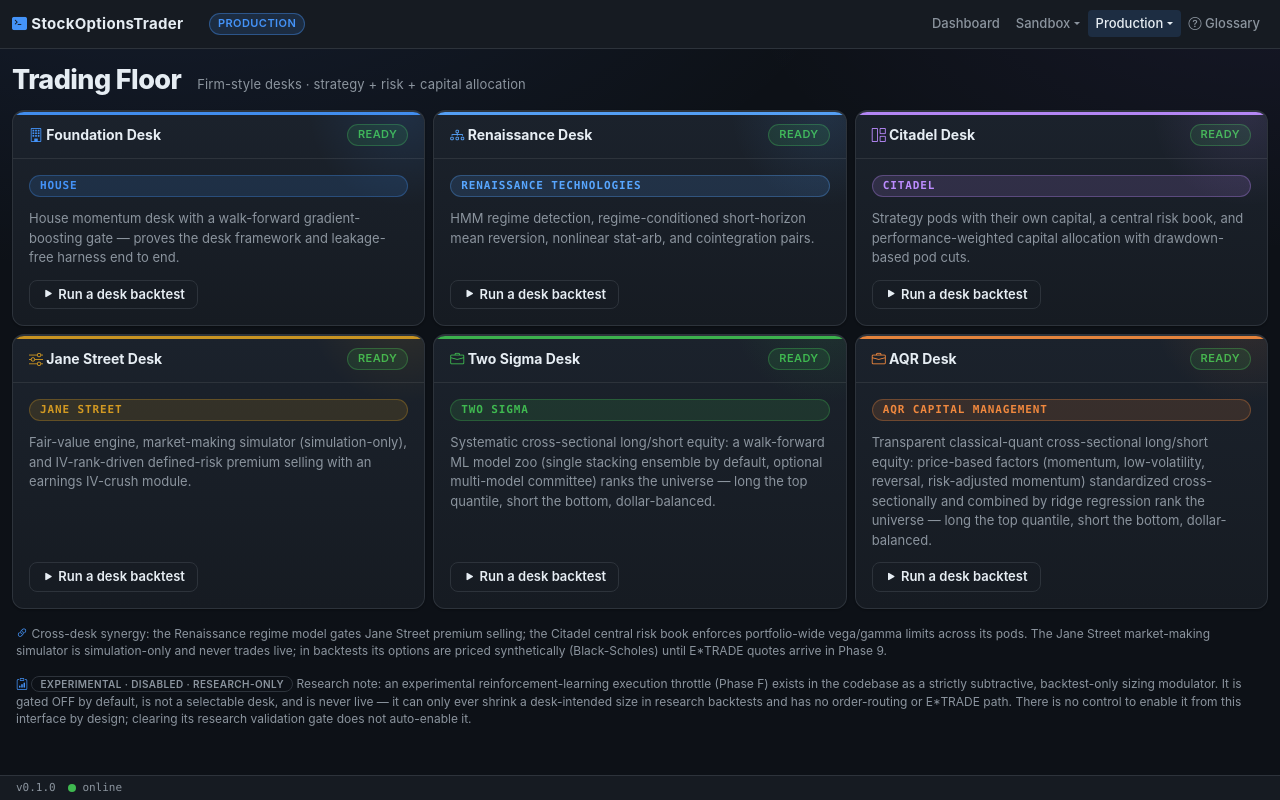
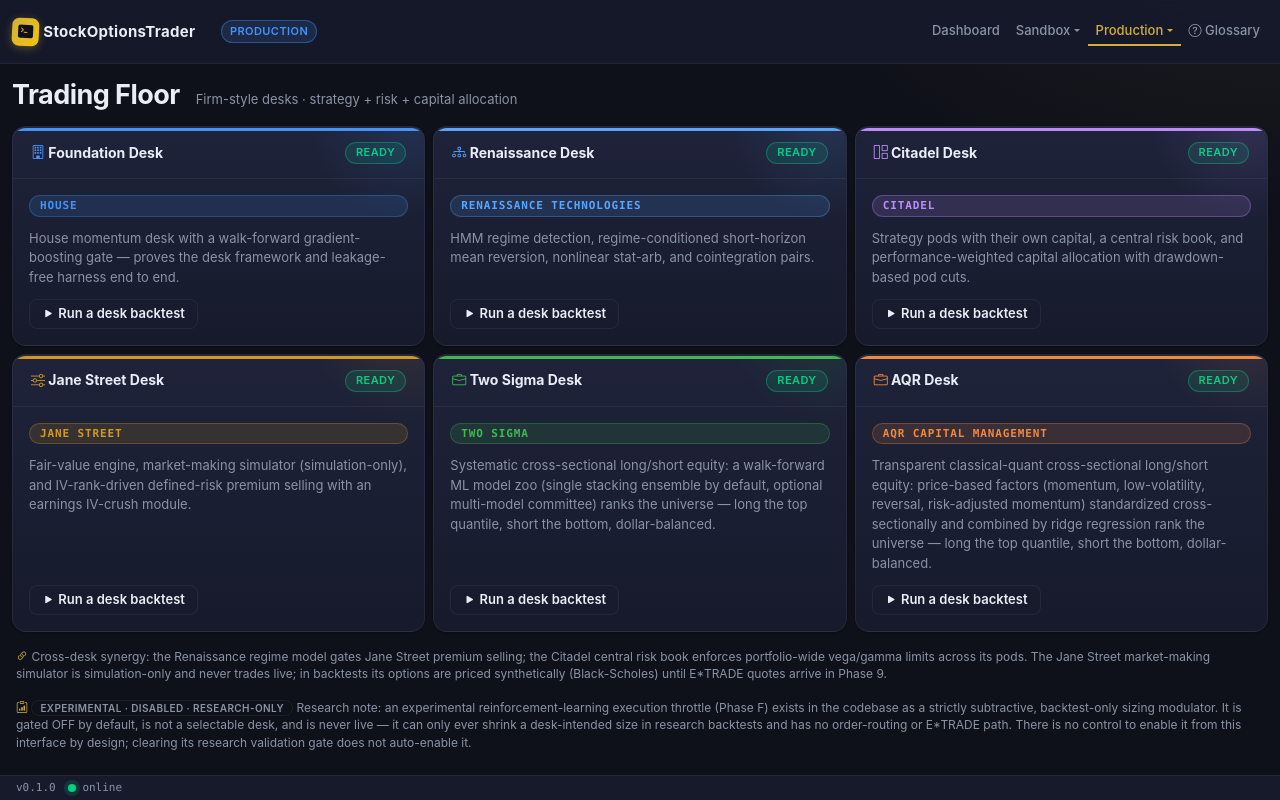
Before and after one commit to km8trix/StockOptionsTrader, a Flask app: page /floor in a window 1280 px wide. Run offline with Flask 3, Linux system fonts and the light colour scheme; some libraries are stand-ins or nearby versions.

Commit message:
refactor(ui): retheme flagship redesign to "Modern Financial Professional" (gold/navy)
Reworks redesign.css to the gold-on-navy spec: deep navy (#0f111a) bg, card
surface #161a2b with hairline rgba(255,255,255,.06) borders, gold (#d4af37)
brand with a gold-gradient primary button (black text), rise-green (#00d084)
/ fall-red (#ff4757) P&L, Satoshi + JetBrains Mono families (graceful
fallback until vendored — app is zero-CDN), -4px hover lift + gold glow,
blurred sticky nav with a rotated gold logo chip and gold active underline,
thin dark scrollbars, white/5 table headers, and a pulsing status footer.

Implemented purely by overriding the style.css tokens on `body.ui-next`, so
the change is a single CSS file and the other 6 pages stay byte-identical.
Skipped the spec's market-index / news-timeline / AI-pick components — no
data or feature backs them, so they'd be fake UI.

Verified live: Dashboard + Trading Floor render the gold/navy theme, gold
content links, zero console errors. CSS-only — no template/Python change.

Co-Authored-By: Claude Opus 4.8 <noreply@anthropic.com>

```diff
--- a/gui/static/css/redesign.css
+++ b/gui/static/css/redesign.css
@@ -1,156 +1,221 @@
 /* ==========================================================================
-   redesign.css — "Terminal Pro" elevation layer
-   A polished, desktop-first uplift of the base terminal theme, scoped to the
-   flagship pages via `body.ui-next` (Dashboard + Trading Floor). Pages without
-   that class are visually UNCHANGED — this is a flagship-first rollout.
-   Additive only: new tokens below are inert where .ui-next is absent.
-   Builds on style.css tokens (--bg, --surface, --accent, --gain, etc.).
+   redesign.css — "Modern Financial Professional" (Gold & Dark)
+   A gold-on-navy fintech theme, scoped to the flagship pages via
+   `body.ui-next` (Dashboard + Trading Floor). Pages without that class are
+   visually UNCHANGED — flagship-first rollout. Achieved purely by overriding
+   the style.css design tokens on `body.ui-next`, so existing components
+   (cards, tables, nav, footer) re-skin automatically.
+
+   FONTS: the spec calls for 'Satoshi' (UI) + 'JetBrains Mono' (numbers).
+   This app is intentionally zero-CDN (Docker-ready), so they are declared
+   with graceful fallbacks below and only activate once the .woff2 files are
+   vendored. To enable, drop the files under gui/static/vendor/fonts/ and add:
+     @font-face { font-family:'Satoshi'; src:url('../vendor/fonts/Satoshi-Variable.woff2') format('woff2'); font-weight:300 900; }
+     @font-face { font-family:'JetBrains Mono'; src:url('../vendor/fonts/JetBrainsMono.woff2') format('woff2'); font-weight:400 700; }
    ========================================================================== */
 
-:root,
-[data-bs-theme="dark"] {
-    /* Brand accent (a touch more vivid than --accent) + signature gradient,
-       used sparingly: primary actions, hero accents, desk bars. */
-    --brand: #5b8cff;
-    --brand-2: #8ba6ff;
-    --brand-grad: linear-gradient(135deg, #5b8cff 0%, #8b6cff 100%);
+body.ui-next {
+    /* ---- Palette: Gold & Dark ---- */
+    --bg: #0f111a;            /* deep navy page */
+    --surface: #161a2b;      /* cards, nav, panels */
+    --surface-2: #1e233a;    /* hover / inset / elevated top */
+    --surface-elev: #1e233a;
+    --border: rgba(255, 255, 255, 0.06);
+    --text: #e8edf6;
+    --text-muted: #8a93a6;   /* slate */
 
-    /* Elevated surface + radii (the base 6px reads utilitarian; 10–14px reads
-       modern fintech without going soft). */
-    --surface-elev: #1b222c;
+    --accent: #d4af37;       /* gold brand */
+    --brand: #d4af37;
+    --gold-grad: linear-gradient(135deg, #d4af37 0%, #f1c40f 100%);
+    --gain: #00d084;         /* rise green */
+    --gain-dim: rgba(0, 208, 132, 0.12);
+    --loss: #ff4757;         /* fall red */
+    --loss-dim: rgba(255, 71, 87, 0.12);
+
+    /* Map Bootstrap tokens onto the gold/navy palette */
+    --bs-body-bg: var(--bg);
+    --bs-body-color: var(--text);
+    --bs-border-color: var(--border);
+    --bs-link-color: var(--accent);
+    --bs-success: var(--gain);
+    --bs-danger: var(--loss);
+
+    /* ---- Type: Satoshi UI + JetBrains Mono numbers (fallbacks until vendored) ---- */
+    --font-ui: 'Satoshi', -apple-system, BlinkMacSystemFont, 'Segoe UI', Roboto,
+        'Helvetica Neue', Arial, sans-serif;
+    --font-mono: 'JetBrains Mono', ui-monospace, SFMono-Regular, 'SF Mono', Menlo,
+        Consolas, 'Liberation Mono', monospace;
+
+    /* ---- Geometry / motion ---- */
     --radius-sm: 8px;
-    --radius: 12px;
-    --radius-lg: 16px;
+    --radius: 14px;
+    --radius-lg: 18px;
+    --ease: cubic-bezier(0.4, 0, 0.2, 1);
+    --shadow-sm: 0 1px 2px rgba(0, 0, 0, 0.35);
+    --shadow-md: 0 10px 26px rgba(0, 0, 0, 0.45);
+    --shadow-lg: 0 18px 44px rgba(0, 0, 0, 0.55);
+    --glow-gold: 0 10px 30px rgba(212, 175, 55, 0.22);
+    --ring: inset 0 0 0 1px rgba(255, 255, 255, 0.04);
 
-    /* Elevation: depth instead of flat hairlines. */
-    --shadow-sm: 0 1px 2px rgba(0, 0, 0, 0.30);
-    --shadow-md: 0 6px 20px rgba(0, 0, 0, 0.38);
-    --shadow-lg: 0 16px 40px rgba(0, 0, 0, 0.48);
-    --ring: inset 0 0 0 1px rgba(255, 255, 255, 0.04);
-}
-
-/* --------------------------------------------------------------------------
-   Page backdrop — subtle brand aurora, fixed so it doesn't scroll-jump
-   -------------------------------------------------------------------------- */
-body.ui-next {
+    /* Subtle gold corner glow on the deep navy, nothing more. */
     background:
-        radial-gradient(1200px 620px at 12% -12%, rgba(91, 140, 255, 0.10), transparent 60%),
-        radial-gradient(1000px 520px at 100% -4%, rgba(139, 108, 255, 0.07), transparent 55%),
+        radial-gradient(900px 480px at 100% -8%, rgba(212, 175, 55, 0.08), transparent 55%),
         var(--bg);
     background-attachment: fixed;
 }
 
+/* Firefox scrollbar; WebKit below */
+body.ui-next {
+    scrollbar-color: #2d3748 transparent;
+    scrollbar-width: thin;
+}
+
+body.ui-next ::-webkit-scrollbar { width: 10px; height: 10px; }
+body.ui-next ::-webkit-scrollbar-track { background: transparent; }
+body.ui-next ::-webkit-scrollbar-thumb {
+    background: #2d3748;
+    border-radius: 6px;
+    border: 2px solid transparent;
+    background-clip: padding-box;
+}
+body.ui-next ::-webkit-scrollbar-thumb:hover { background: #3a4658; }
+
 /* --------------------------------------------------------------------------
-   Page header — stronger display hierarchy
+   Sticky navigation — blurred navy, gold logo chip, gold active underline
    -------------------------------------------------------------------------- */
-.ui-next .page-title {
+body.ui-next .app-nav {
+    min-height: 64px;
+    background: color-mix(in srgb, #161a2b 92%, transparent);
+    backdrop-filter: blur(12px);
+    -webkit-backdrop-filter: blur(12px);
+    border-bottom: 1px solid var(--border);
+}
+
+body.ui-next .app-nav .navbar-brand .bi {
+    display: inline-block;
+    background: var(--gold-grad);
+    color: #0f111a;
+    padding: 3px 6px;
+    border-radius: 7px;
+    transform: rotate(3deg);
+    box-shadow: 0 2px 8px rgba(212, 175, 55, 0.35);
+}
+
+body.ui-next .app-nav .nav-link {
+    border-radius: 0;
+    border-bottom: 2px solid transparent;
+    transition: color 0.16s var(--ease), border-color 0.16s var(--ease);
+}
+
+body.ui-next .app-nav .nav-link.active {
+    background: transparent;
+    color: var(--accent);
+    border-bottom-color: var(--accent);
+}
+
+/* --------------------------------------------------------------------------
+   Page header
+   -------------------------------------------------------------------------- */
+body.ui-next .page-title {
     font-size: 27px;
-    font-weight: 760;
-    letter-spacing: -0.022em;
+    font-weight: 700;
+    letter-spacing: -0.02em;
     line-height: 1.1;
 }
 
-.ui-next .page-subtitle {
-    color: var(--text-muted);
-    font-size: 13px;
-    letter-spacing: 0.01em;
+body.ui-next .page-subtitle { color: var(--text-muted); font-size: 13px; }
+
+/* --------------------------------------------------------------------------
+   Cards — navy surface, hairline border, smooth -4px lift + gold glow
+   -------------------------------------------------------------------------- */
+body.ui-next .card {
+    border-radius: var(--radius);
+    border-color: var(--border);
+    background: var(--surface);
+    box-shadow: var(--shadow-sm), var(--ring);
+}
+
+body.ui-next .card-header {
+    padding: 14px 18px;
+    font-size: 11px;
+    letter-spacing: 0.08em;
+    border-bottom-color: var(--border);
 }
 
 /* --------------------------------------------------------------------------
-   Cards — layered surface + elevation (no hover-lift on data panels)
+   Metric cards + the hero "Account portfolio" card
    -------------------------------------------------------------------------- */
-.ui-next .card {
+body.ui-next .metric-card {
     border-radius: var(--radius);
-    border-color: var(--border);
-    background: linear-gradient(180deg, var(--surface-elev), var(--surface));
-    box-shadow: var(--shadow-sm), var(--ring);
+    background: var(--surface);
+    border: 1px solid var(--border);
+    box-shadow: var(--shadow-sm);
+    padding: 18px;
+    transition: transform 0.2s var(--ease), box-shadow 0.2s var(--ease);
 }
 
-.ui-next .card-header {
-    padding: var(--sp-3) var(--sp-4);
-    font-size: 11px;
-    letter-spacing: 0.08em;
+body.ui-next .metric-card:hover {
+    transform: translateY(-4px);
+    box-shadow: var(--shadow-md), var(--glow-gold);
+}
+
+body.ui-next .metric-value { font-size: 26px; font-weight: 700; letter-spacing: -0.01em; }
+body.ui-next .metric-label { font-size: 10.5px; }
+
+/* Account portfolio hero: diagonal gradient, oversized mono balance, gold label */
+body.ui-next .metric-card--hero {
+    border-color: rgba(212, 175, 55, 0.30);
+    background: linear-gradient(135deg, #1e233a 0%, #161a2b 100%);
+}
+
+body.ui-next .metric-card--hero::after {
+    content: "";
+    position: absolute;
+    inset: 0;
+    border-radius: var(--radius);
+    box-shadow: inset 0 0 0 1px rgba(212, 175, 55, 0.12);
+    pointer-events: none;
+}
+
+body.ui-next .metric-card--hero { position: relative; }
+body.ui-next .metric-card--hero .metric-label { color: var(--accent); letter-spacing: 0.1em; }
+body.ui-next .metric-card--hero .metric-value { font-size: 36px; font-weight: 800; }
+
+/* --------------------------------------------------------------------------
+   Workspace chooser cards — lift on hover
+   -------------------------------------------------------------------------- */
+body.ui-next .ws-choose {
+    transition: transform 0.2s var(--ease), box-shadow 0.2s var(--ease), border-color 0.2s var(--ease);
+}
+
+body.ui-next .ws-choose:hover {
+    transform: translateY(-4px);
+    box-shadow: var(--shadow-md), var(--glow-gold);
+    border-color: rgba(212, 175, 55, 0.30);
 }
 
 /* --------------------------------------------------------------------------
-   Metric cards — bigger numbers, gentle hover, a true hero KPI
+   Desk cards — firm-accent bar + corner glow (firm identity preserved on the
+   gold theme; accent comes from inline --desk-accent set by floor.js)
    -------------------------------------------------------------------------- */
-.ui-next .metric-card {
-    border-radius: var(--radius);
-    background: linear-gradient(180deg, var(--surface-elev), var(--surface));
-    box-shadow: var(--shadow-sm);
-    padding: var(--sp-4);
-    transition: transform 0.18s ease, box-shadow 0.18s ease, border-color 0.18s ease;
-}
-
-.ui-next .metric-card:hover {
-    transform: translateY(-2px);
-    box-shadow: var(--shadow-md);
-}
-
-.ui-next .metric-value {
-    font-size: 26px;
-    font-weight: 700;
-    letter-spacing: -0.01em;
-}
-
-.ui-next .metric-label {
-    font-size: 10.5px;
-}
-
-/* Hero KPI — the portfolio "balance" card, like a consumer fintech hero. */
-.ui-next .metric-card--hero {
-    border-color: rgba(91, 140, 255, 0.38);
-    background:
-        radial-gradient(130% 130% at 0% 0%, rgba(91, 140, 255, 0.20), transparent 52%),
-        linear-gradient(180deg, var(--surface-elev), var(--surface));
-}
-
-.ui-next .metric-card--hero .metric-label {
-    color: var(--brand-2);
-}
-
-.ui-next .metric-card--hero .metric-value {
-    font-size: 34px;
-    font-weight: 760;
-}
-
-/* --------------------------------------------------------------------------
-   Workspace chooser cards — interactive, so they lift
-   -------------------------------------------------------------------------- */
-.ui-next .ws-choose {
-    transition: transform 0.18s ease, box-shadow 0.18s ease, border-color 0.18s ease;
-}
-
-.ui-next .ws-choose:hover {
-    transform: translateY(-3px);
-    box-shadow: var(--shadow-md);
-    border-color: color-mix(in srgb, var(--accent) 40%, var(--border));
-}
-
-/* --------------------------------------------------------------------------
-   Desk cards — the Trading Floor centerpiece: firm-accent bar, corner glow,
-   colored icon, lift. Accent comes from the inline --desk-accent (floor.js).
-   -------------------------------------------------------------------------- */
-.ui-next .desk-card {
+body.ui-next .desk-card {
     position: relative;
     overflow: hidden;
     border-radius: var(--radius);
-    background: linear-gradient(180deg, var(--surface-elev), var(--surface));
+    background: linear-gradient(180deg, var(--surface-2), var(--surface));
     box-shadow: var(--shadow-sm);
-    transition: transform 0.2s ease, box-shadow 0.2s ease, border-color 0.2s ease;
+    transition: transform 0.2s var(--ease), box-shadow 0.2s var(--ease), border-color 0.2s var(--ease);
 }
 
-.ui-next .desk-card::before {
+body.ui-next .desk-card::before {
     content: "";
     position: absolute;
     inset: 0 0 auto 0;
     height: 3px;
     background: var(--desk-accent, var(--accent));
-    opacity: 0.95;
 }
 
-.ui-next .desk-card::after {
+body.ui-next .desk-card::after {
     content: "";
     position: absolute;
     top: -45%;
@@ -163,13 +228,13 @@ body.ui-next {
     pointer-events: none;
 }
 
-.ui-next .desk-card:hover {
-    transform: translateY(-3px);
+body.ui-next .desk-card:hover {
+    transform: translateY(-4px);
     box-shadow: var(--shadow-lg);
     border-color: color-mix(in srgb, var(--desk-accent, var(--accent)) 55%, var(--border));
 }
 
-.ui-next .desk-card .card-header {
+body.ui-next .desk-card .card-header {
     color: var(--text);
     text-transform: none;
     letter-spacing: 0;
@@ -177,11 +242,9 @@ body.ui-next {
     font-weight: 650;
 }
 
-.ui-next .desk-card .card-header .bi {
-    color: var(--desk-accent, var(--accent));
-}
+body.ui-next .desk-card .card-header .bi { color: var(--desk-accent, var(--accent)); }
 
-.ui-next .desk-firm-tag {
+body.ui-next .desk-firm-tag {
     display: inline-block;
     color: var(--desk-accent, var(--accent));
     background: color-mix(in srgb, var(--desk-accent, var(--accent)) 14%, transparent);
@@ -190,59 +253,56 @@ body.ui-next {
     padding: 2px 10px;
     font-size: 11px;
     font-weight: 600;
-    margin-bottom: var(--sp-3);
+    margin-bottom: 12px;
 }
 
-.ui-next .desk-desc {
-    color: var(--text-muted);
-    font-size: 13px;
-    line-height: 1.5;
+body.ui-next .desk-desc { color: var(--text-muted); font-size: 13px; line-height: 1.5; }
+
+/* --------------------------------------------------------------------------
+   Buttons — gold gradient primary (black text), refined outline
+   -------------------------------------------------------------------------- */
+body.ui-next .btn {
+    border-radius: var(--radius-sm);
+    font-weight: 600;
+    transition: transform 0.14s var(--ease), box-shadow 0.18s var(--ease), filter 0.18s var(--ease);
+}
+
+body.ui-next .btn-primary {
+    background: var(--gold-grad);
+    border: none;
+    color: #0f111a;
+    box-shadow: 0 2px 10px rgba(212, 175, 55, 0.30);
+}
+
+body.ui-next .btn-primary:hover {
+    color: #0f111a;
+    filter: brightness(1.06);
+    transform: translateY(-2px);
+    box-shadow: 0 6px 18px rgba(212, 175, 55, 0.45);
+}
+
+body.ui-next .btn-outline-secondary { border-color: var(--border); color: var(--text); }
+body.ui-next .btn-outline-secondary:hover {
+    background: var(--surface-2);
+    border-color: rgba(212, 175, 55, 0.45);
+    color: var(--text);
+}
+
+/* Content links read gold (brand), excluding buttons and nav links which
+   carry their own treatment. */
+body.ui-next a:not(.btn):not(.nav-link):not(.navbar-brand) { color: var(--accent); }
+body.ui-next a:not(.btn):not(.nav-link):not(.navbar-brand):hover {
+    color: color-mix(in srgb, var(--accent) 80%, #fff);
 }
 
 /* --------------------------------------------------------------------------
-   Buttons — gradient primary, refined outline
+   Pills / badges
    -------------------------------------------------------------------------- */
-.ui-next .btn {
-    border-radius: var(--radius-sm);
-    font-weight: 600;
-    transition: transform 0.12s ease, box-shadow 0.16s ease, filter 0.16s ease,
-        background-color 0.16s ease, border-color 0.16s ease;
-}
+body.ui-next .ws-badge,
+body.ui-next .badge-ready,
+body.ui-next .badge-phase { border-radius: 999px; letter-spacing: 0.04em; }
 
-.ui-next .btn-primary {
-    background: var(--brand-grad);
-    border: none;
-    box-shadow: 0 2px 10px rgba(91, 140, 255, 0.32);
-}
-
-.ui-next .btn-primary:hover {
-    filter: brightness(1.08);
-    box-shadow: 0 5px 16px rgba(91, 140, 255, 0.42);
-    transform: translateY(-1px);
-}
-
-.ui-next .btn-outline-secondary {
-    border-color: var(--border);
-    color: var(--text);
-}
-
-.ui-next .btn-outline-secondary:hover {
-    background: var(--surface-2);
-    border-color: color-mix(in srgb, var(--accent) 45%, var(--border));
-    color: var(--text);
-}
-
-/* --------------------------------------------------------------------------
-   Pills / badges — modern rounded chips
-   -------------------------------------------------------------------------- */
-.ui-next .ws-badge,
-.ui-next .badge-ready,
-.ui-next .badge-phase {
-    border-radius: 999px;
-    letter-spacing: 0.04em;
-}
-
-.ui-next .badge-ready {
+body.ui-next .badge-ready {
     color: var(--gain);
     background: var(--gain-dim);
     border: 1px solid color-mix(in srgb, var(--gain) 35%, transparent);
@@ -252,40 +312,59 @@ body.ui-next {
 }
 
 /* --------------------------------------------------------------------------
-   Tables — quieter header, soft row hover
+   Ranking table — borderless, white/5 header, white/2 row hover, mono nums
    -------------------------------------------------------------------------- */
-.ui-next .table thead th {
+body.ui-next .table { --bs-table-bg: transparent; }
+
+body.ui-next .table thead th {
+    background: rgba(255, 255, 255, 0.05);
     color: var(--text-muted);
     font-size: 11px;
     text-transform: uppercase;
-    letter-spacing: 0.06em;
-    border-bottom-color: var(--border);
+    letter-spacing: 0.08em;
+    border-bottom: none;
 }
 
-.ui-next .table tbody tr {
-    transition: background-color 0.12s ease;
+body.ui-next .table tbody td { border-color: var(--border); }
+
+body.ui-next .table tbody tr { transition: background-color 0.12s var(--ease); }
+body.ui-next .table tbody tr:hover { background-color: rgba(255, 255, 255, 0.02); }
+
+/* --------------------------------------------------------------------------
+   Status footer — system health bar with a pulsing dot
+   -------------------------------------------------------------------------- */
+body.ui-next .status-bar {
+    background: var(--surface);
+    border-top: 1px solid var(--border);
+    color: var(--text-muted);
+    font-size: 11px;
 }
 
-.ui-next .table tbody tr:hover {
-    background-color: var(--surface-2);
+body.ui-next .status-dot {
+    box-shadow: 0 0 0 0 rgba(0, 208, 132, 0.5);
+    animation: ui-next-pulse 2s var(--ease) infinite;
+}
+
+@keyframes ui-next-pulse {
+    0% { box-shadow: 0 0 0 0 rgba(0, 208, 132, 0.45); }
+    70% { box-shadow: 0 0 0 6px rgba(0, 208, 132, 0); }
+    100% { box-shadow: 0 0 0 0 rgba(0, 208, 132, 0); }
 }
 
 /* --------------------------------------------------------------------------
-   Accessibility — honor reduced-motion: kill transforms/transitions
+   Accessibility — reduced-motion kills transforms, lifts, and the pulse
    -------------------------------------------------------------------------- */
 @media (prefers-reduced-motion: reduce) {
-    .ui-next .card,
-    .ui-next .metric-card,
-    .ui-next .ws-choose,
-    .ui-next .desk-card,
-    .ui-next .btn {
-        transition: none;
-    }
+    body.ui-next .card,
+    body.ui-next .metric-card,
+    body.ui-next .ws-choose,
+    body.ui-next .desk-card,
+    body.ui-next .btn { transition: none; }
 
-    .ui-next .metric-card:hover,
-    .ui-next .ws-choose:hover,
-    .ui-next .desk-card:hover,
-    .ui-next .btn-primary:hover {
-        transform: none;
-    }
+    body.ui-next .metric-card:hover,
+    body.ui-next .ws-choose:hover,
+    body.ui-next .desk-card:hover,
+    body.ui-next .btn-primary:hover { transform: none; }
+
+    body.ui-next .status-dot { animation: none; }
 }
```
